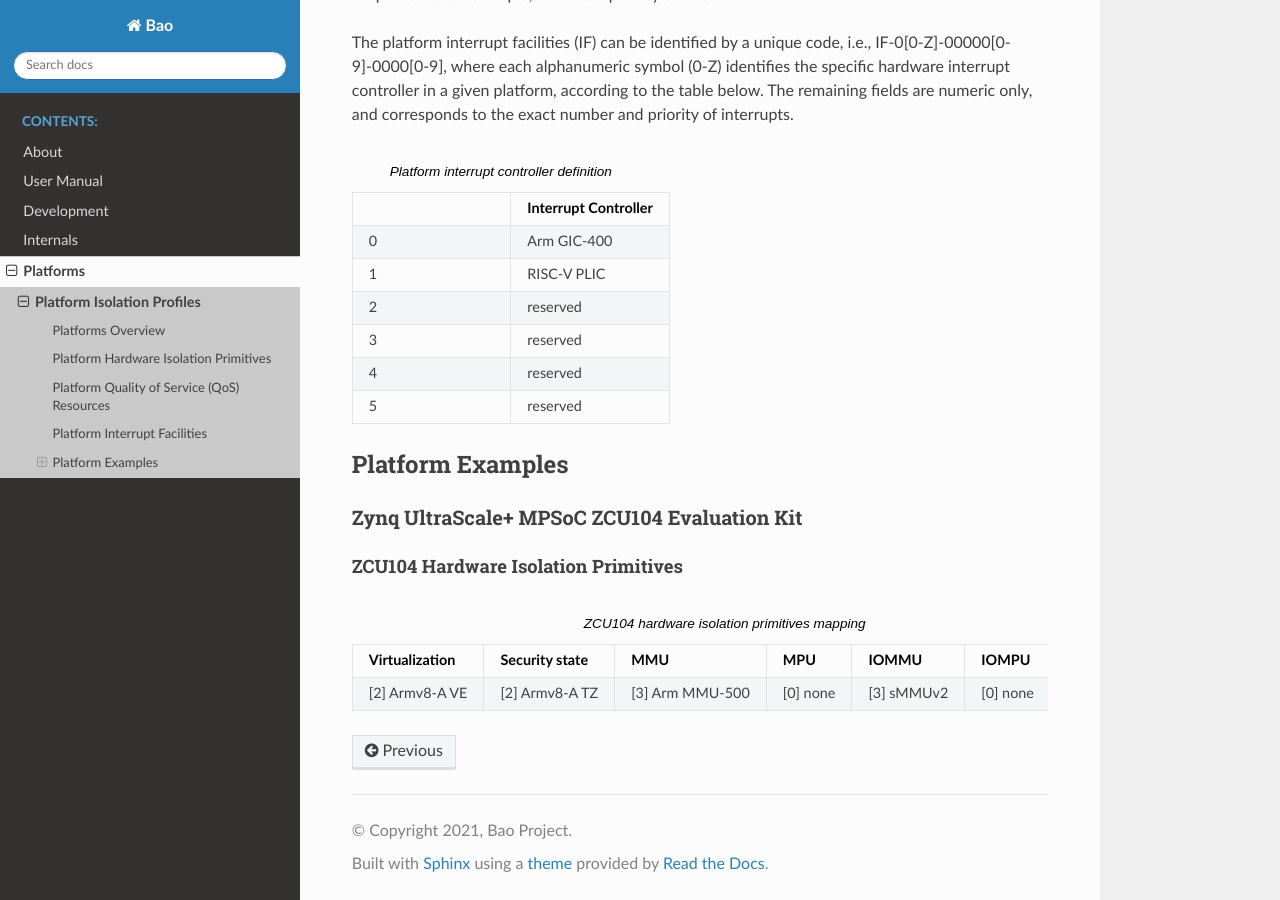
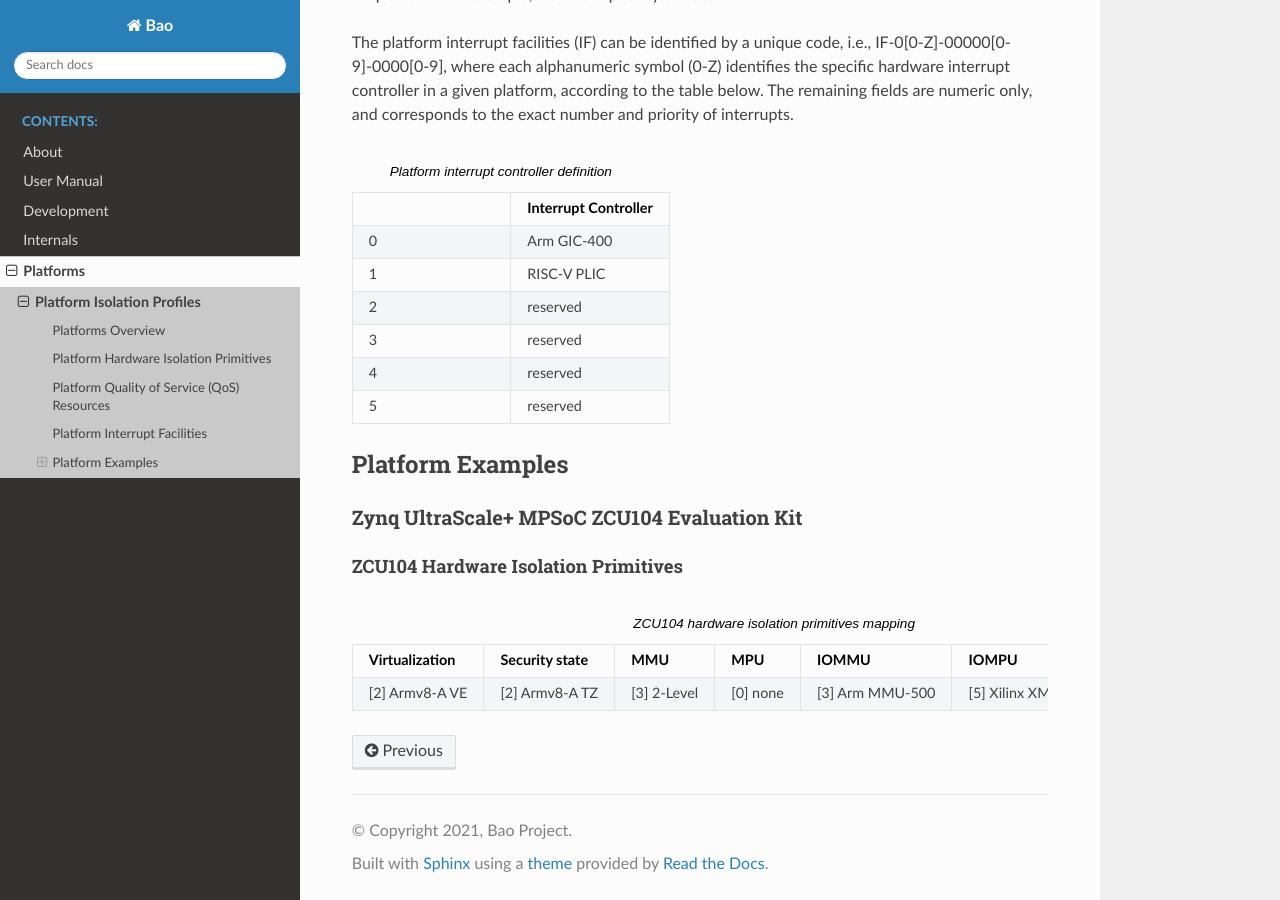
Before and after one commit to bao-project/bao-docs, a Sphinx documentation site: the page built from source/platform/platform.rst, in a window 1280 px wide and 900 px high, scrolled down 2142 px. Built offline with Sphinx 7.4.7 and the Read the Docs theme 2.0.0, drawn with Linux system fonts in a browser that asks for light colours.

Commit message:
Update plat ZCU104 table

```diff
--- a/source/platform/platform.rst
+++ b/source/platform/platform.rst
@@ -237,8 +237,8 @@
      - SPU
    * - [2] Armv8-A VE
      - [2] Armv8-A TZ
+     - [3] 2-Level
+     - [0] none
      - [3] Arm MMU-500
-     - [0] none
-     - [3] sMMUv2
-     - [0] none
-     - [] tbd
+     - [5] Xilinx XMPU
+     - [2] Xilinx XPPU
```
